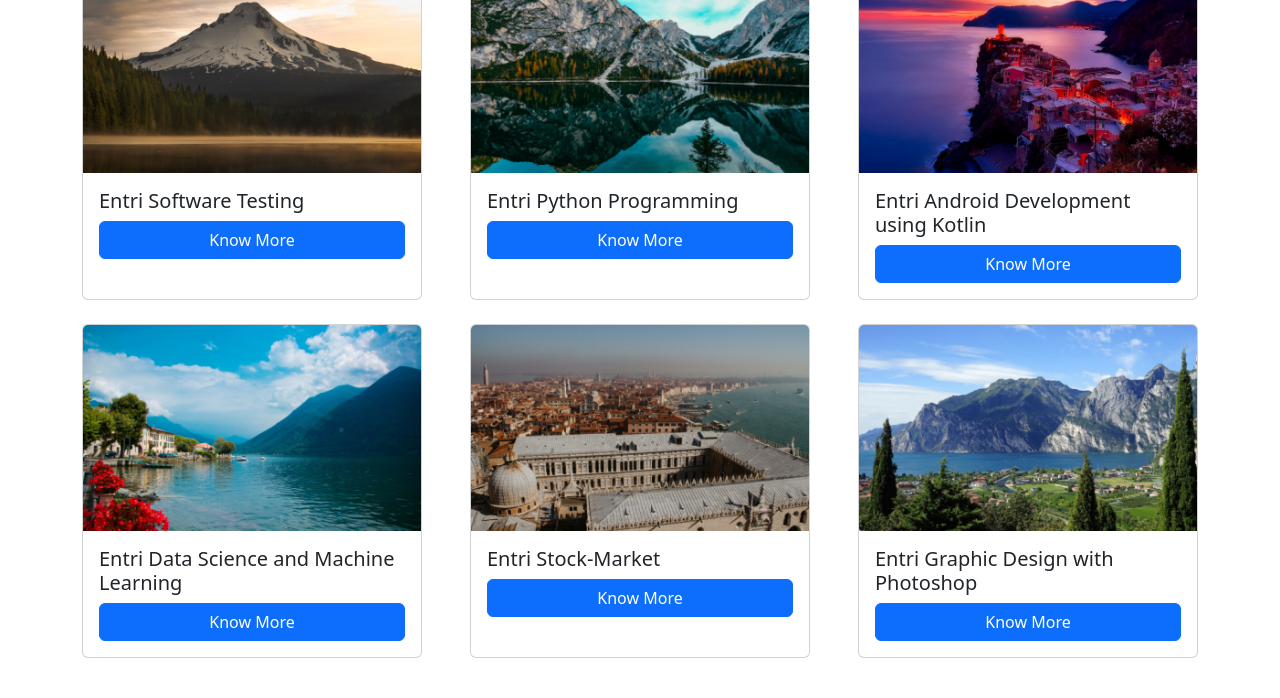
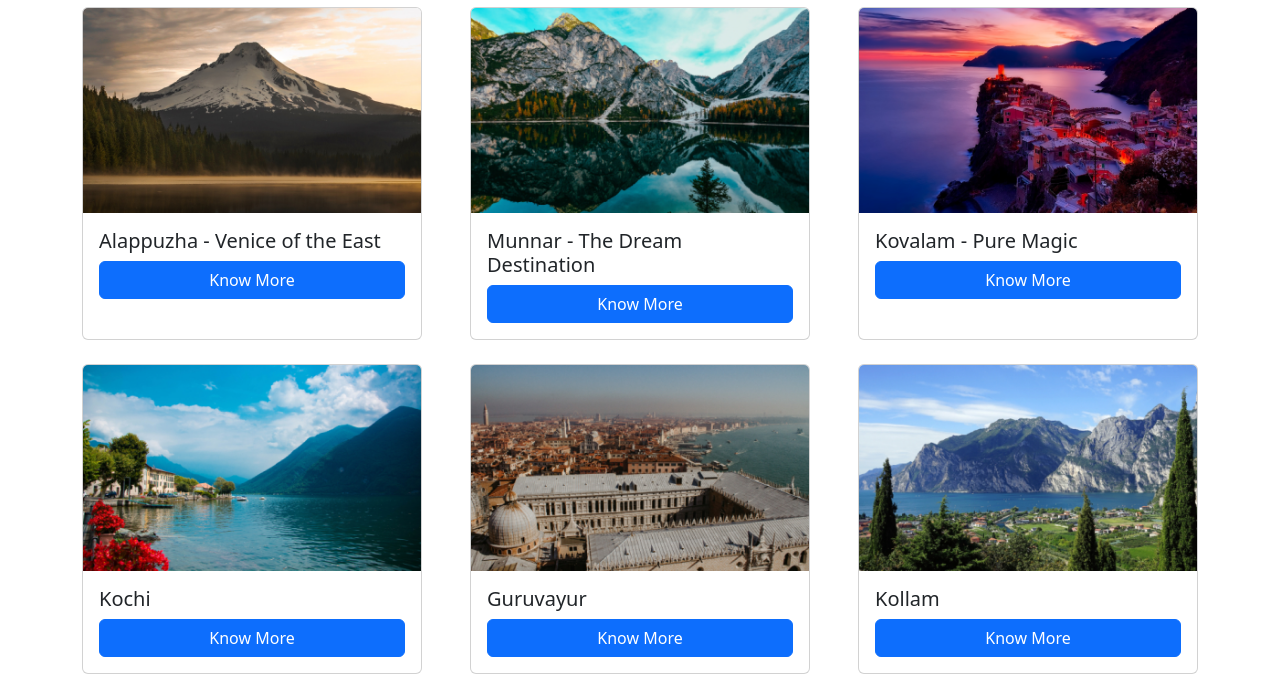
Before and after one commit to Vijendra-R/TourismSite, a plain HTML site: page index.html in a window 1280 px wide. Shown: the part 767-1465 px from the top of the page. Drawn offline with nearby package versions, Linux system fonts and the light colour scheme.

Commit message:
Update index.html

```diff
--- a/index.html
+++ b/index.html
@@ -11,6 +11,13 @@
 </head>
 
 <body>
+    <div class="container-fluid bg-success">
+        <div class="container d-flex flex-row bd-highlight text-white justify-content-between">
+            <div class="p-2 bd-highlight">+91 9876543210</div>
+            <div class="p-2 bd-highlight">info@keralatour.com</div>
+            <div class="p-2 bd-highlight">keralatour.com</div>
+          </div>
+    </div>
     <nav class="navbar navbar-expand-lg navbar-light bg-light">
         <div class="container">
             <a class="navbar-brand" href="#"><img src="/images/logo.png" alt="logo" width="125px"></a>
@@ -101,7 +108,7 @@
                     <div class="card h-100">
                         <img src="./images/p-1.png" alt="" class="card-img-top">
                         <div class="card-body d-flex flex-column">
-                            <h5 class="card-title">Entri Software Testing</h5>
+                            <h5 class="card-title">Alappuzha - Venice of the East</h5>
                             <a href="#" class="btn btn-primary">Know More</a>
                         </div>
                     </div>
@@ -110,7 +117,7 @@
                     <div class="card h-100">
                         <img src="./images/p-2.png" alt="" class="card-img-top">
                         <div class="card-body d-flex flex-column">
-                            <h5 class="card-title">Entri Python Programming</h5>
+                            <h5 class="card-title">Munnar - The Dream Destination</h5>
                             <a href="#" class="btn btn-primary">Know More</a>
                         </div>
                     </div>
@@ -119,7 +126,7 @@
                     <div class="card h-100">
                         <img src="./images/p-3.png" alt="" class="card-img-top">
                         <div class="card-body d-flex flex-column">
-                            <h5 class="card-title">Entri Android Development using Kotlin</h5>
+                            <h5 class="card-title">Kovalam - Pure Magic</h5>
                             <a href="#" class="btn btn-primary">Know More</a>
                         </div>
                     </div>
@@ -130,7 +137,7 @@
                     <div class="card h-100">
                         <img src="./images/p-4.png" alt="" class="card-img-top">
                         <div class="card-body d-flex flex-column">
-                            <h5 class="card-title">Entri Data Science and Machine Learning</h5>
+                            <h5 class="card-title">Kochi</h5>
                             <a href="#" class="btn btn-primary">Know More</a>
                         </div>
                     </div>
@@ -139,7 +146,7 @@
                     <div class="card h-100">
                         <img src="./images/p-5.png" class="card-img-top">
                         <div class="card-body d-flex flex-column">
-                            <h5 class="card-title">Entri Stock-Market</h5>
+                            <h5 class="card-title">Guruvayur</h5>
                             <a href="#" class="btn btn-primary">Know More</a>
                         </div>
                     </div>
@@ -148,7 +155,7 @@
                     <div class="card h-100">
                         <img src="./images/p-6.png" alt="" class="card-img-top">
                         <div class="card-body d-flex flex-column">
-                            <h5 class="card-title">Entri Graphic Design with Photoshop</h5>
+                            <h5 class="card-title">Kollam</h5>
                             <a href="#" class="btn btn-primary">Know More</a>
                         </div>
                     </div>
```
